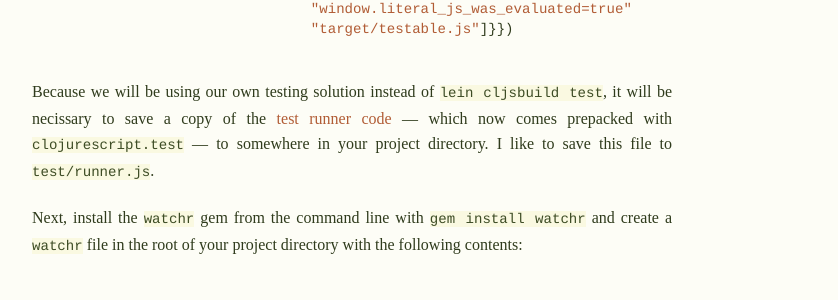
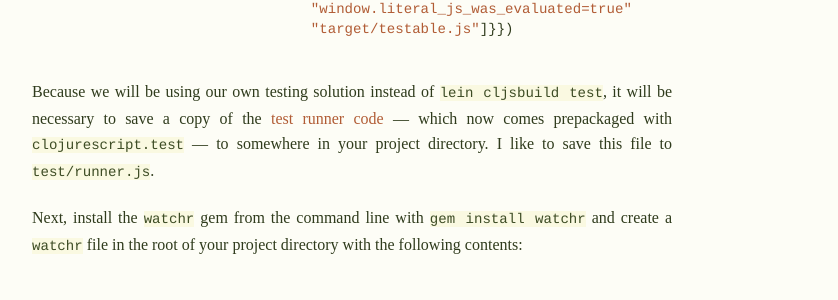
Before and after one commit to noprompt/noprompt.github.io, a Jekyll site: the page built from _posts/2014-01-23-autotesting-clojurescript.markdown, in a window 1280 px wide. Shown: the part 654-954 px from the top of the page, without its empty margins (288-1126 px from the left). Built offline with Jekyll 4.4.1, drawn with Linux system fonts in a browser that asks for light colours; some web fonts are replaced; Markdown is read by kramdown in place of the engine named in the settings.

Commit message:
Spelling/word choice corrections

````diff
--- a/_posts/2014-01-23-autotesting-clojurescript.markdown
+++ b/_posts/2014-01-23-autotesting-clojurescript.markdown
@@ -34,8 +34,8 @@ contains roughly the equivalent code:
 ```
 
 Because we will be using our own testing solution instead of `lein
-cljsbuild test`, it will be necissary to save a copy of the
-[test runner code][runner.js] &mdash; which now comes prepacked with
+cljsbuild test`, it will be necessary to save a copy of the
+[test runner code][runner.js] &mdash; which now comes prepackaged with
 `clojurescript.test` &mdash; to somewhere in your
 project directory. I like to save this file to `test/runner.js`.
 
````
